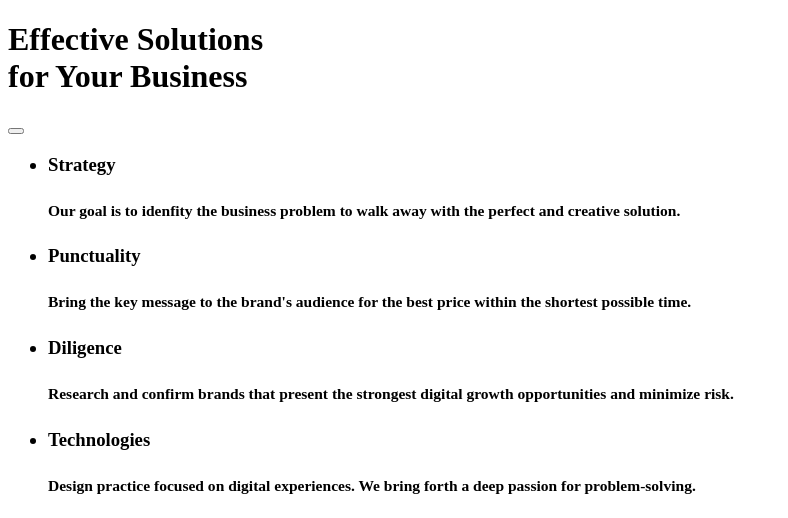
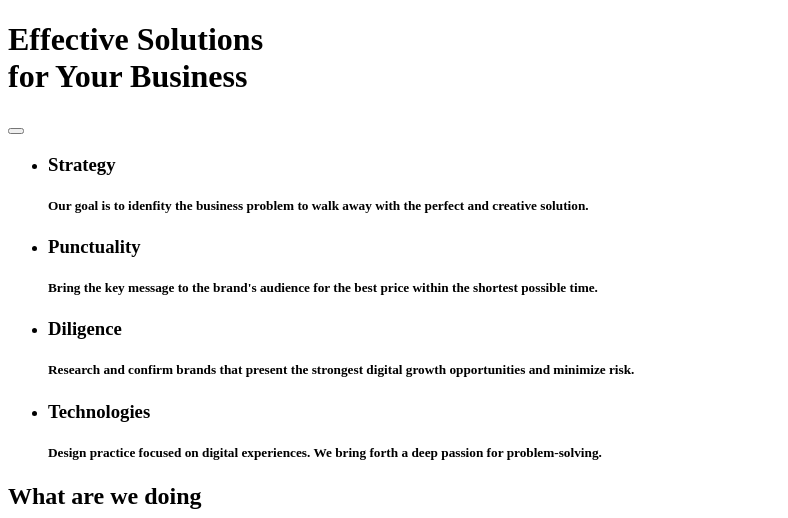
Before and after one commit to EmanVB/goit-markup-hw-01, a plain HTML site: page index.html in a window 1280 px wide. Shown: the top 518 px of the page, without its empty margins (0-788 px from the left). Drawn offline with Linux system fonts and the light colour scheme.

Commit message:
Update index.html
Revise <body> as per checker result.

```diff
--- a/index.html
+++ b/index.html
@@ -15,30 +15,34 @@
         </h1>
 
         <button></button>
-        <h3>
+
             <ul>
-                <li>Strategy
+                <li>
+                    <h3>Strategy</h3>
                         <h5>
-                        <p>Our goal is to idenfity the business problem to walk away with the perfect and creative solution.</p>
+                            Our goal is to idenfity the business problem to walk away with the perfect and creative solution.
                         </h5>
                 </li>
-                <li>Punctuality
+                <li>
+                    <h3>Punctuality</h3>
                     <h5>
-                        <p>Bring the key message to the brand's audience for the best price within the shortest possible time.</p>
+                        Bring the key message to the brand's audience for the best price within the shortest possible time.
                     </h5>
                 </li>
-                <li>Diligence
+                <li>
+                    <h3>Diligence</h3>
                         <h5>
-                        <p>Research and confirm brands that present the strongest digital growth opportunities and minimize risk.</p>
+                            Research and confirm brands that present the strongest digital growth opportunities and minimize risk.
                         </h5>
                 </li>
-                <li>Technologies
+                <li>
+                    <h3>Technologies</h3>
                         <h5>
-                        <p>Design practice focused on digital experiences. We bring forth a deep passion for problem-solving.</p>
+                            Design practice focused on digital experiences. We bring forth a deep passion for problem-solving.
                         </h5>
                 </li>
             </ul>
-        </h3>
+
 
         <h2>What are we doing</h2>
         <ul>
```
Lines whose indentation alone changed are shown as unchanged.
